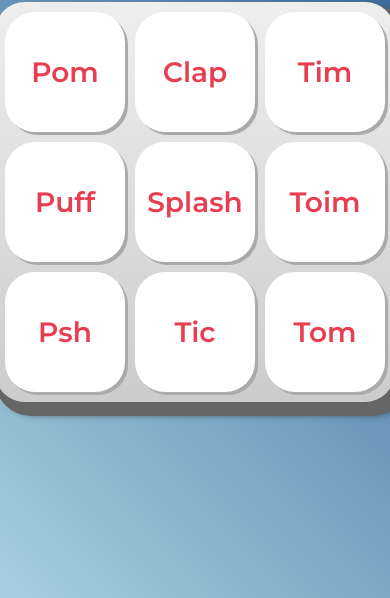
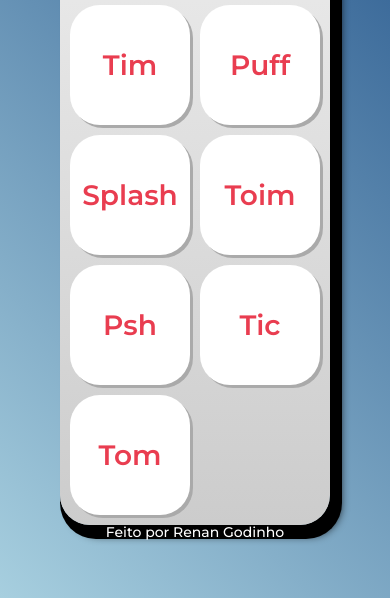
Before and after one commit to renanfcgg/alura-midi, a plain HTML site: page index.html in a window 390 px wide. Shown: the part 246-844 px from the top of the page. Drawn offline with Linux system fonts and the light colour scheme.

Commit message:
Criando o REDME e alterando um pouco do CSS

```diff
--- a/css/estilos.css
+++ b/css/estilos.css
@@ -24,7 +24,7 @@ h1 {
 
 .teclado {
   background: linear-gradient(to bottom, #eeeeee 0%,#cccccc 100%);
-  box-shadow: 6px 8px 0 6px #666, 10px 10px 10px #000;
+  box-shadow: 6px 8px 0 6px #000, 10px 10px 10px #000;
   border-radius: 30px;
   display: grid;
   gap: 10px;
@@ -65,3 +65,20 @@ h1 {
 .tecla:active:focus {
   box-shadow: 3px 3px 0 var(--vermelha-escura) inset, 1px 1px 10px var(--luz);
 }
+
+p {
+  font-size: 14px;
+  color: #fff;
+}
+
+@media (max-width: 476px) {
+  .teclado {
+    grid-template-columns: repeat(2, 1fr);
+  }
+}
+
+@media (max-width: 298px) {
+  .teclado {
+    grid-template-columns: repeat(1, 1fr);
+  }
+}
--- a/index.html
+++ b/index.html
@@ -33,6 +33,7 @@
         <button class="tecla tecla_tic">Tic</button>
         <button class="tecla tecla_tom">Tom</button>
     </section>
+    <p>Feito por Renan Godinho</p>
 
     <audio src="sounds/keyq.wav" id="som_tecla_pom"></audio>
     <audio src="sounds/keyw.wav" id="som_tecla_clap"></audio>
```
Also changed, not shown: .github/alura-midi.jpg (added), 1 other file.
